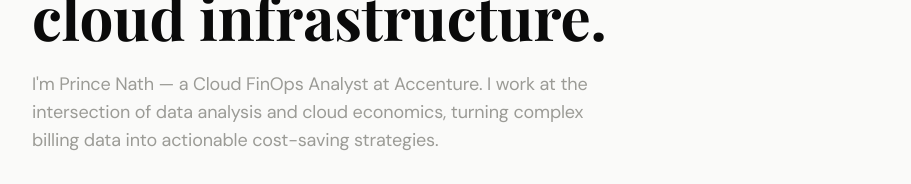
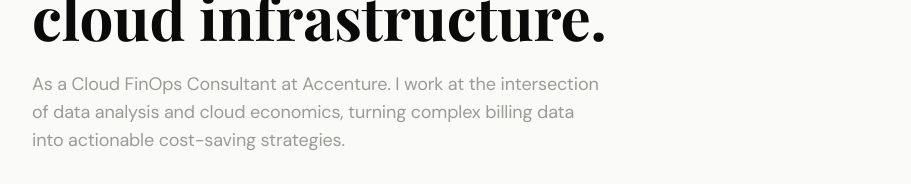
Before and after one commit to Princenath/princenath-website, a Next.js app: page / in a window 1280 px wide. Shown: the part 355-539 px from the top of the page, without its empty margins (184-1095 px from the left). Built offline with nearby package versions, Linux system fonts and the light colour scheme; a web font is replaced by a local one.

Commit message:
Add education credentials to homepage intro

```diff
--- a/app/page.tsx
+++ b/app/page.tsx
@@ -38,7 +38,7 @@ export default function HomePage() {
 
         {/* Intro paragraph */}
         <p className="mt-6 text-base md:text-lg text-ash leading-relaxed max-w-xl animate-fade-up opacity-start delay-2">
-          I'm Prince Nath — a Cloud FinOps Analyst at Accenture. I work at the
+          As a Cloud FinOps Consultant at Accenture. I work at the
           intersection of data analysis and cloud economics, turning complex
           billing data into actionable cost-saving strategies.
         </p>
```
